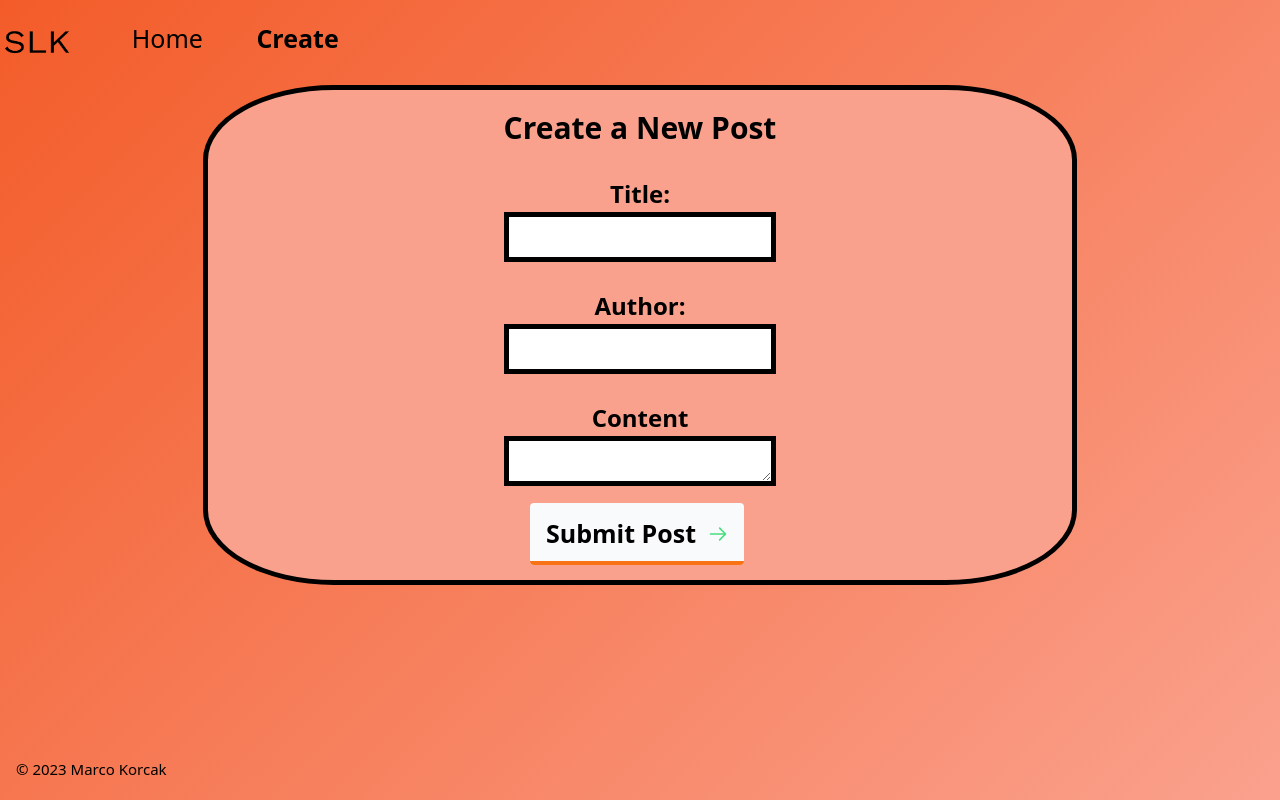
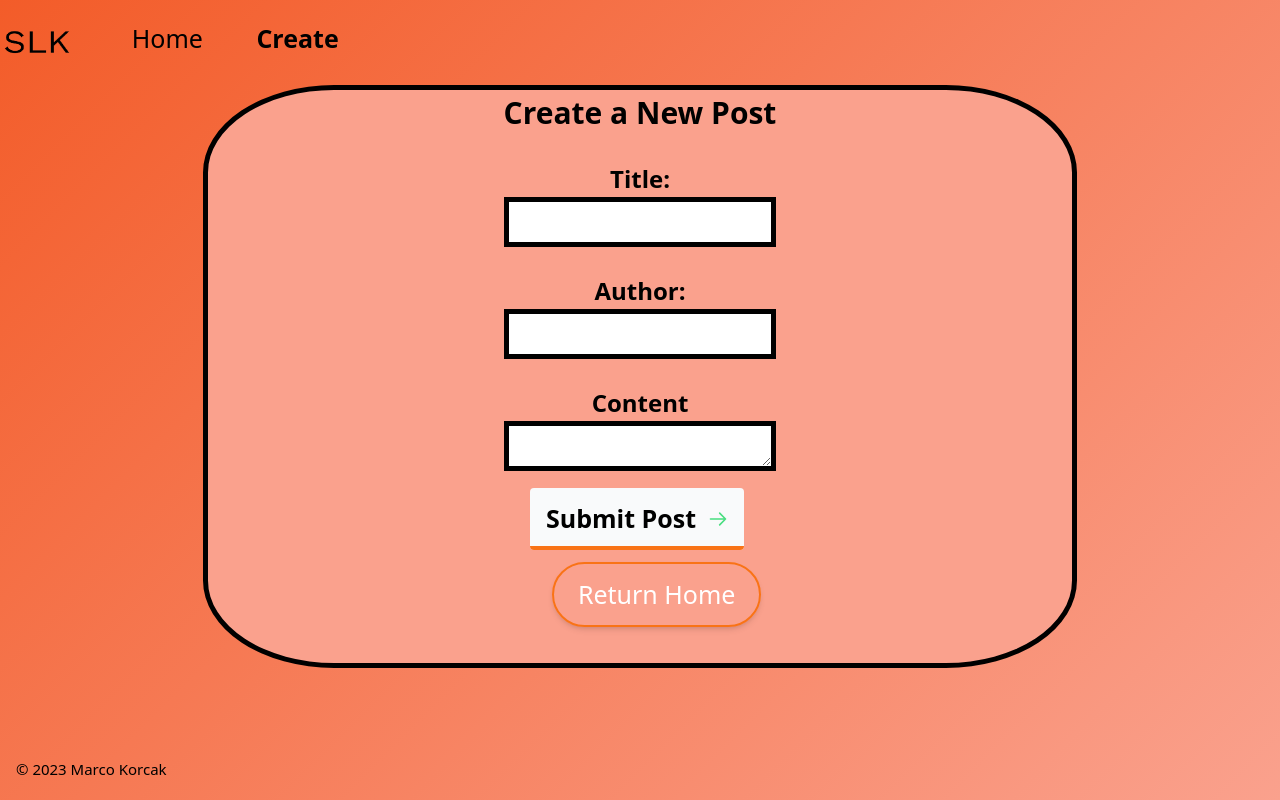
Before and after one commit to Marcokorcak/Project2, a React (Vite) app: page /create in a window 1280 px wide. Built offline with nearby package versions, Linux system fonts and the light colour scheme.

Commit message:
added button

```diff
--- a/src/Pages/BlogPost.jsx
+++ b/src/Pages/BlogPost.jsx
@@ -28,7 +28,7 @@ const Post = () => {
 		fetchDetails();
 	}, []);
 
-	if (postInfo !== null && !error && !loading ) {
+	if (postInfo !== null && !error && !loading) {
 		return (
 			<Container>
 				<div className="post">
@@ -132,6 +132,36 @@ const Post = () => {
 								</a>
 							</div>
 						</Link>
+
+						<Link to={'/posts'}>
+							<div className="edit_button">
+								<a
+									href="#_"
+									className="relative inline-flex items-center justify-center p-4 px-6 py-3 overflow-hidden font-medium text-white transition duration-300 ease-out border-2 border-orange-500 rounded-full shadow-md group"
+								>
+									<span className="absolute inset-0 flex items-center justify-center w-full h-full text-white duration-300 -translate-x-full bg-orange-500 group-hover:translate-x-0 ease">
+										<svg
+											xmlns="http://www.w3.org/2000/svg"
+											fill="none"
+											viewBox="0 0 24 24"
+											strokeWidth="1.5"
+											stroke="currentColor"
+											className="w-6 h-6"
+										>
+											<path
+												strokeLinecap="round"
+												strokeLinejoin="round"
+												d="M10.5 19.5L3 12m0 0l7.5-7.5M3 12h18"
+											/>
+										</svg>
+									</span>
+									<span className="absolute flex items-center justify-center w-full h-full text-white transition-all duration-300 transform group-hover:translate-x-full ease">
+										Return Home
+									</span>
+									<span className="relative invisible">Return Home</span>
+								</a>
+							</div>
+						</Link>
 					</div>
 				</div>
 			</Container>
--- a/src/Pages/Create.jsx
+++ b/src/Pages/Create.jsx
@@ -4,6 +4,7 @@ import Skeleton from 'react-loading-skeleton';
 import 'react-loading-skeleton/dist/skeleton.css';
 import axios from 'axios';
 import ErrorAlert from '../components/ErrorAlert';
+import { Link } from 'react-router-dom';
 
 const Create = () => {
 	const [title, setTitle] = useState('');
@@ -109,6 +110,35 @@ const Create = () => {
 								</span>
 							</a>
 						</div>
+						<Link to={'/posts'}>
+							<div className="edit_buttonv2">
+								<a
+									href="#_"
+									className="relative inline-flex items-center justify-center p-4 px-6 py-3 overflow-hidden font-medium text-white transition duration-300 ease-out border-2 border-orange-500 rounded-full shadow-md group"
+								>
+									<span className="absolute inset-0 flex items-center justify-center w-full h-full text-white duration-300 -translate-x-full bg-orange-500 group-hover:translate-x-0 ease">
+										<svg
+											xmlns="http://www.w3.org/2000/svg"
+											fill="none"
+											viewBox="0 0 24 24"
+											strokeWidth="1.5"
+											stroke="currentColor"
+											className="w-6 h-6"
+										>
+											<path
+												strokeLinecap="round"
+												strokeLinejoin="round"
+												d="M10.5 19.5L3 12m0 0l7.5-7.5M3 12h18"
+											/>
+										</svg>
+									</span>
+									<span className="absolute flex items-center justify-center w-full h-full text-white transition-all duration-300 transform group-hover:translate-x-full ease">
+										Return Home
+									</span>
+									<span className="relative invisible">Return Home</span>
+								</a>
+							</div>
+						</Link>
 					</div>
 				</>
 			)}
--- a/src/index.css
+++ b/src/index.css
@@ -85,7 +85,7 @@ div.create {
 	border-color: #000000;
 	width: 70%;
 	border-radius: 15%;
-	height: 500px;
+	height:fit-content;
 	text-align: center;
 	display: flex;
 	justify-content: center;
@@ -222,3 +222,12 @@ p.fancy {
 		background-position: 0em;
 	}
 }
+
+div.edit_buttonv2{
+  margin-top: 5%;
+  text-align: center;
+  align-self: center;
+
+
+
+}
```
